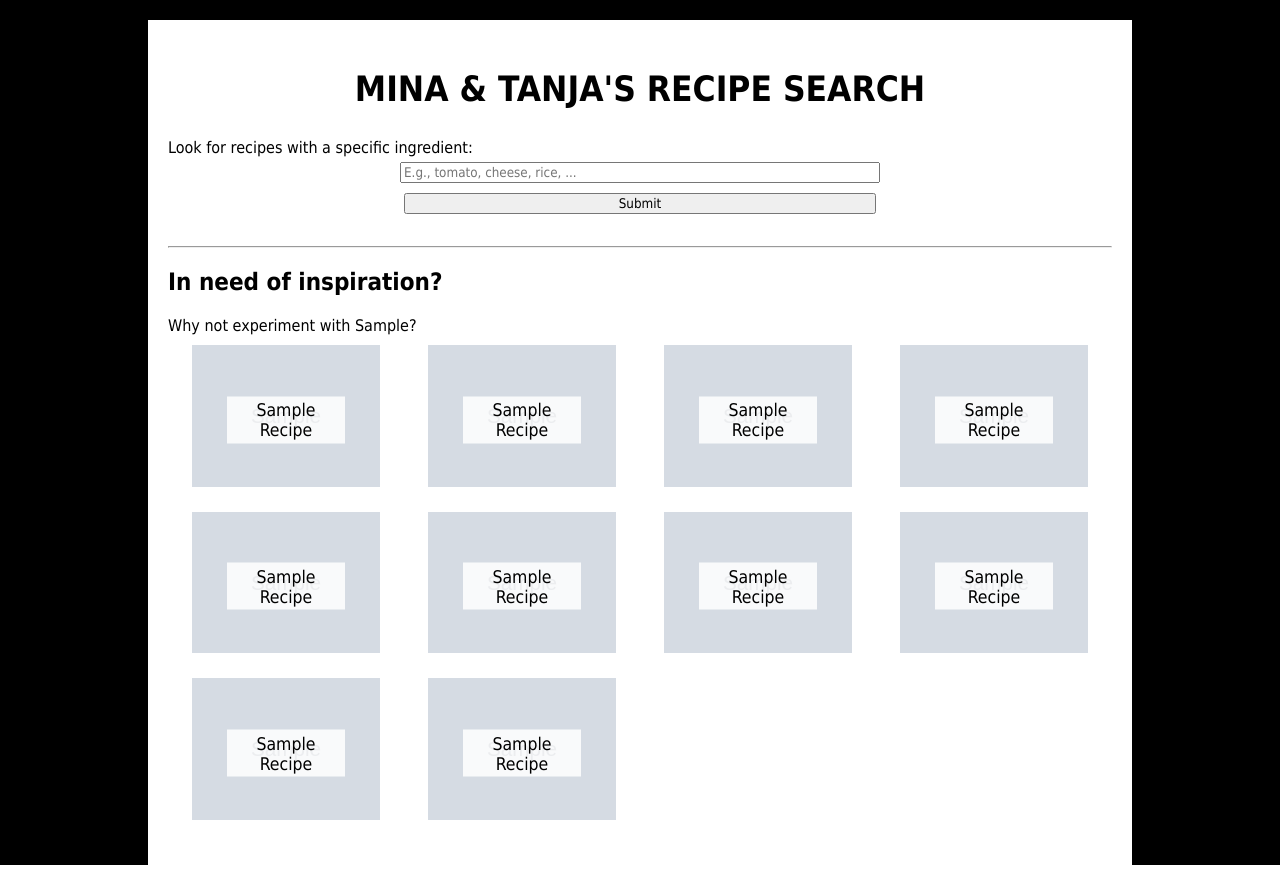
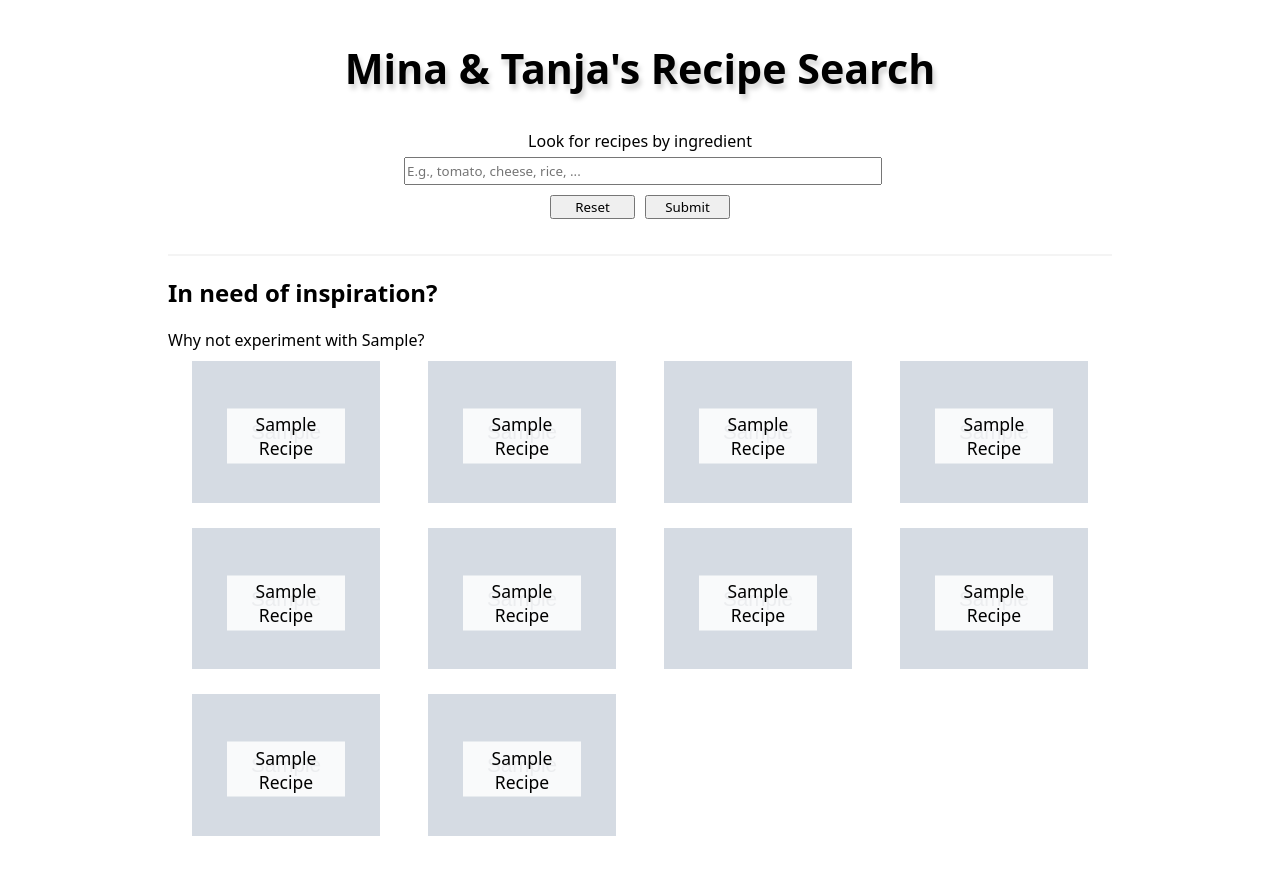
Before and after one commit to tanjatg/cfg-recipe-search, a Flask app: template templates/homepage.html in a window 1280 px wide. Run offline with Flask 3, Linux system fonts and the light colour scheme; the template is opened without the code that fills it: most values are stand-ins (such as "Sample title", 1, 10 or a date in 2020); grey boxes marked "Sample" are stand-in pictures.

Commit message:
Tried to add more search options but failed, content is still present though

```diff
--- a/app.py
+++ b/app.py
@@ -14,6 +14,9 @@ def homepage_random_ingredient():
 @app.get("/recipes")
 def display_recipes():
     ingredient = request.args.get('ingredient')
+    # time = request.args.get('time', default="1%2B")
+    # calories = request.args.get('calories', default="2500")
+    # cuisineType = request.args.get('cuisineType', default="British")
     recipe_list = recipe_search(ingredient)
     return render_template('search_results.html', ingredient=ingredient, recipe_list=recipe_list)
 
--- a/templates/homepage.html
+++ b/templates/homepage.html
@@ -6,7 +6,7 @@
     <title>Mina & Tanja's Recipe Search</title>
     <style>
         * {
-            font-family: Tahoma, sans-serif;
+            font-family: system-ui,-apple-system,"Segoe UI",Roboto,"Helvetica Neue","Noto Sans","Liberation Sans",Arial,sans-serif,"Apple Color Emoji","Segoe UI Emoji","Segoe UI Symbol","Noto Color Emoji";
         }
 
         body {
@@ -15,7 +15,7 @@
             margin: 0 auto;
             display: flex;
             flex-direction: column;
-            background-color: black;
+            background-color: white;
         }
 
         .main-content-section {
@@ -36,6 +36,15 @@
 
         p {
             margin: 0;
+            text-align: left;
+        }
+
+        label {
+            width: 100%;
+        }
+
+        hr {
+            border: rgba(211,211,211, 25%) solid 1px;
         }
 
         .random-recipe {
@@ -54,7 +63,6 @@
 
         .random-link {
             text-decoration: none;
-            display: -webkit-box;
             color: black;
             text-align: center;
             font-size: 17.5px;
@@ -65,6 +73,7 @@
             padding: 3.5px 7px;
             transform: translate(-50%, -50%);
             background-color: rgba(255,255,255,0.85);
+            display: -webkit-box;
             -webkit-line-clamp: 4;
             -webkit-box-orient: vertical;
             overflow: hidden;
@@ -72,20 +81,38 @@
         }
 
         h1 {
-            font-size: 35px;
+            font-size: calc(1.375rem + 1.5vw);
             text-align: center;
+            margin-block-start: 0;
+            text-shadow: lightgrey 2.5px 5px 5px;
         }
 
         form {
             display: flex;
             flex-direction: column;
             align-items: center;
+            margin: 0 auto;
+            width: 50%;
         }
 
-        input {
-            width: 50%;
+        .buttons {
+            display: flex;
+            flex-direction: row;
+        }
+
+        .buttons input {
+            margin: 5px;
+            width: 85px;
+        }
+
+        input[type=text],
+        input[type=number],
+        select{
+            width: 100%;
             margin: 5px auto;
+            padding: 3px 1px;
         }
+
 
         @media only screen and (max-width: 1350px) {
             .random-recipe-section {
@@ -105,28 +132,19 @@
             }
         }
 
-        @media only screen and (max-width: 830px) {
-            input {
-                width: 75%;
-            }
-        }
-
         @media only screen and (max-width: 710px) {
             .random-recipe-section {
                 grid-template-columns: 1fr 1fr;
             }
+
+            form {
+                width: 100%;
+            }
         }
 
         @media only screen and (max-width: 560px) {
-            input {
-                width: 95%;
-            }
-
             body {
                 width: 95vw;
-            }
-            h1 {
-                font-size: 25px;
             }
         }
 
@@ -140,11 +158,44 @@
 
 <body>
 <section class="main-content-section">
-    <h1>MINA & TANJA'S RECIPE SEARCH </h1>
-    <p>Look for recipes with a specific ingredient:</p>
+    <h1>Mina & Tanja's Recipe Search </h1>
     <form method="GET" action="/recipes">
+        <p>Look for recipes by ingredient</p>
         <input name="ingredient" id="ingredient" type="text" placeholder="E.g., tomato, cheese, rice, ..." required>
-        <input type="submit">
+
+<!--        <label for="cuisineType">...cuisine type:</label>-->
+<!--        <select name="cuisineType" id="cuisineType">-->
+<!--            <option></option>-->
+<!--            <option>American</option>-->
+<!--            <option>Asian</option>-->
+<!--            <option>British</option>-->
+<!--            <option>Caribbean</option>-->
+<!--            <option>Central Europe</option>-->
+<!--            <option>Chinese</option>-->
+<!--            <option>Eastern European</option>-->
+<!--            <option>French</option>-->
+<!--            <option>Indian</option>-->
+<!--            <option>Italian</option>-->
+<!--            <option>Japanese</option>-->
+<!--            <option>Kosher</option>-->
+<!--            <option>Mediterranean</option>-->
+<!--            <option>Mexican</option>-->
+<!--            <option>Middle Eastern</option>-->
+<!--            <option>Nordic</option>-->
+<!--            <option>South American</option>-->
+<!--            <option>South East Asian</option>-->
+<!--        </select>-->
+
+<!--        <label for="time">...maximum cooking time in minutes:</label>-->
+<!--        <input name="time" id="time" type="number" min="0">-->
+
+<!--        <label for="calories">...maximum calorie count in kcal:</label>-->
+<!--        <input name="calories" id="calories" type="number" min="0">-->
+
+        <div class="buttons">
+            <input type="reset">
+            <input type="submit">
+        </div>
     </form>
     <br><hr>
     <h2>In need of inspiration?</h2>
```
Also changed, not shown: edamam_api.py (+2 -14 lines).
